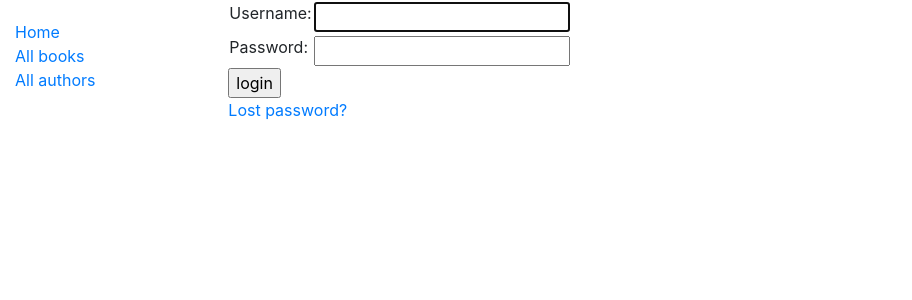
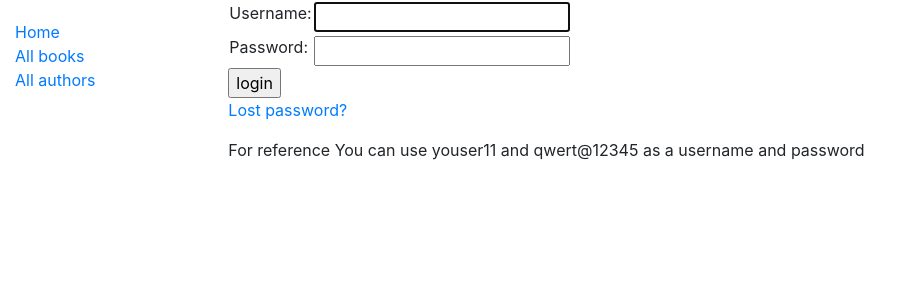
Before and after one commit to cpmakwana28/django_library, a Django app: page /accounts/login/ in a window 1280 px wide. Shown: the top 300 px of the page, without its empty margins (0-912 px from the left). Run offline with Django 3.2, Linux system fonts and the light colour scheme.

Commit message:
add documentation

```diff
--- a/templates/registration/login.html
+++ b/templates/registration/login.html
@@ -35,6 +35,8 @@ The GET method should only be used for forms that don't change user data (e.g. a
 
   {# Assumes you setup the password_reset view in your URLconf #}
   <p><a href="{% url 'password_reset' %}">Lost password?</a></p>
+  <p>For reference
+    You can use youser11 and qwert@12345 as a username and password</p>
 
 {% endblock %}
 
```
